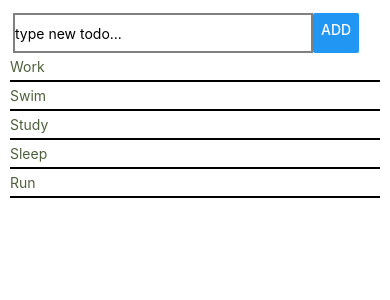
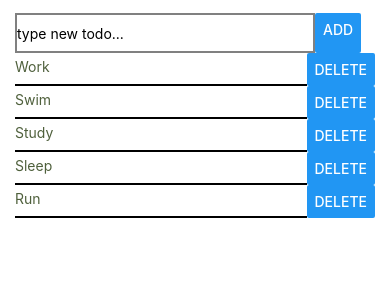
Before and after one commit to DumbWaysStudent/DW12DNBZL_todolist, a React Native app: screen / in a window 390 px wide. Shown: the top 300 px of the page. Built offline with nearby package versions, Linux system fonts and the light colour scheme.

Commit message:
add 3.delete_todo

```diff
--- a/App.js
+++ b/App.js
@@ -18,6 +18,15 @@ export default class App extends Component{
       todos : ['Work','Swim','Study','Sleep','Run']
     }
   }
+  onRemoveItem = i => {
+    this.setState(state => {
+      const todos = state.todos.filter((todo, j) => i !== j);
+      return {
+        todos,
+      };
+    });
+  };
+
   render() {
 
     return (
@@ -29,14 +38,21 @@ export default class App extends Component{
           value={this.state.string}
           />
           <Button title="Add" style={{paddingHorizontal: 1}}
-          onPress={(value) => this.setState({cars : this.state.todos.push(this.state.string)})}
+          onPress={(value) => this.setState({todo : this.state.todos.push(this.state.string)})}
           >
           </Button>
         </View>
         <View>
-        {this.state.todos.map((todo)=>{
-          return <Text style = {styles.text}>{todo}</Text>
-        })}
+        {this.state.todos.map((todo,index)=>{
+          return (
+          <View style={styles.fixToText}>
+          <Text style = {styles.text} key = {todo}>{todo}</Text>
+          <Button title="Delete" onPress={() => this.onRemoveItem(index)}
+           ></Button>
+          </View>
+            )
+        }
+        )}
         </View>
       </View>
     )
@@ -53,11 +69,18 @@ const styles = StyleSheet.create ({
        borderBottomColor: 'black',
        borderBottomWidth: 2,
        paddingBottom: 5,
-       paddingTop:5
+       paddingTop:5,
+       width : 300
     },
     fixToText: {
       flexDirection: 'row',
       alignContent: 'stretch',
-      paddingHorizontal: 3
+      paddingHorizontal: 5
+    },
+    justText: {
+      flexDirection: 'row',
+      alignContent: 'stretch',
+      paddingHorizontal: 5,
+      width: 300
     },
  })
```
